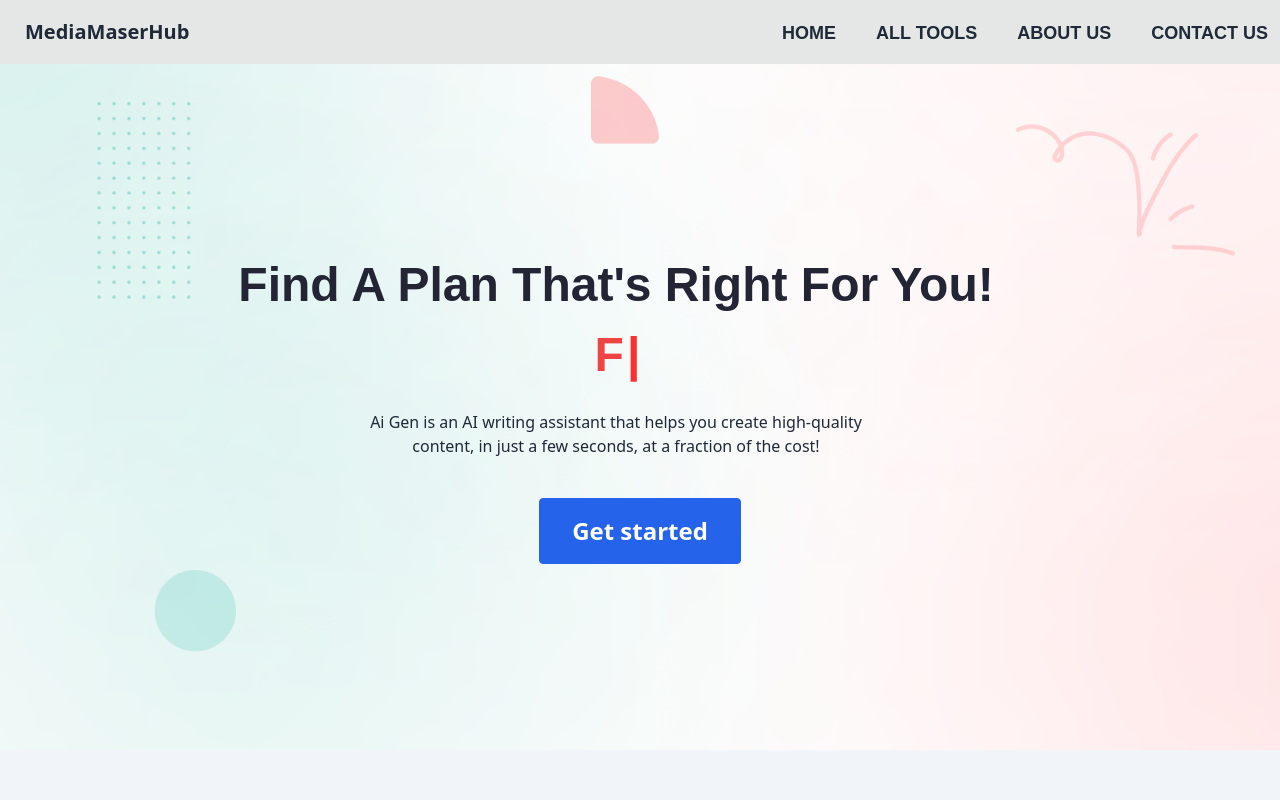
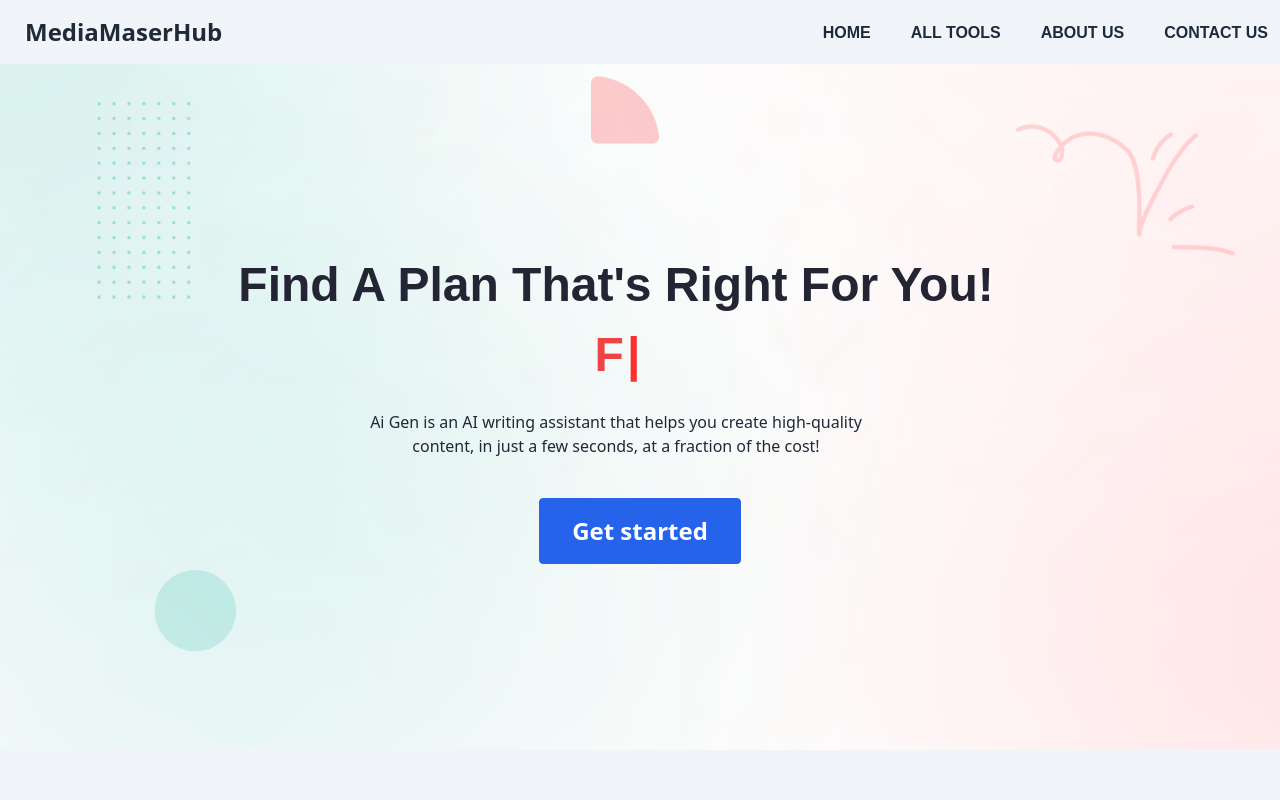
Before and after one commit to aminulislam2002/MediaMasterHubClient, a React (Vite) app: page / in a window 1280 px wide. Shown: the top 800 px of the page. Built offline with nearby package versions, Linux system fonts and the light colour scheme.

Commit message:
update navbar color design

```diff
--- a/src/Pages/SharedPages/NavBar/NavBar.jsx
+++ b/src/Pages/SharedPages/NavBar/NavBar.jsx
@@ -23,7 +23,7 @@ const NavBar = () => {
 
   return (
     <div>
-      <div className="navbar bg-base-300 fixed z-[1000]">
+      <div className="navbar bg-slate-100 dark:bg-slate-900 fixed z-[1000]">
         <div className="navbar-start">
           <div className="dropdown">
             <div tabIndex={0} role="button" className="btn btn-ghost lg:hidden">
@@ -31,10 +31,10 @@ const NavBar = () => {
             </div>
             <ul
               tabIndex={0}
-              className="flex flex-col gap-3 dropdown-content mt-3 z-[1] p-2 shadow bg-base-300 rounded-box w-52"
+              className="flex flex-col gap-3 dropdown-content mt-3 z-[1] p-2 shadow bg-slate-100 dark:bg-slate-900 rounded-box w-52"
             >
               {navOptions.map((option, index) => (
-                <li key={index} className="uppercase text-lg font-semibold">
+                <li key={index} className="uppercase font-semibold text-slate-800 dark:text-slate-50">
                   <Link key={index} to={option.path}>
                     {option.label}
                   </Link>
@@ -42,12 +42,12 @@ const NavBar = () => {
               ))}
             </ul>
           </div>
-          <button className="btn btn-ghost text-xl">MediaMaserHub</button>
+          <button className="btn btn-ghost text-2xl font-bold">MediaMaserHub</button>
         </div>
         <div className="navbar-end hidden lg:flex">
           <ul className="flex justify-center items-center gap-10 px-1">
             {navOptions.map((option, index) => (
-              <li key={index} className="uppercase text-lg font-semibold">
+              <li key={index} className="uppercase font-semibold text-slate-800 dark:text-slate-50">
                 <Link key={index} to={option.path}>
                   {option.label}
                 </Link>
```
